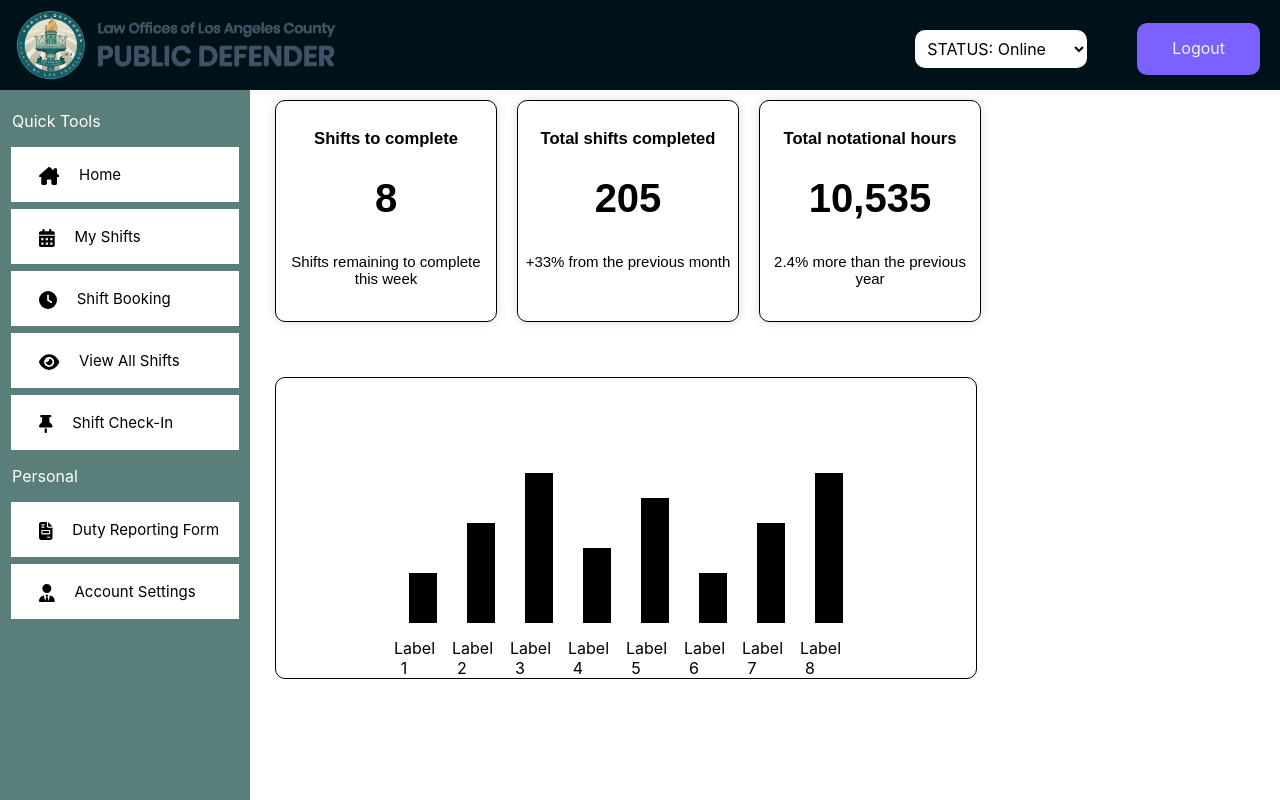
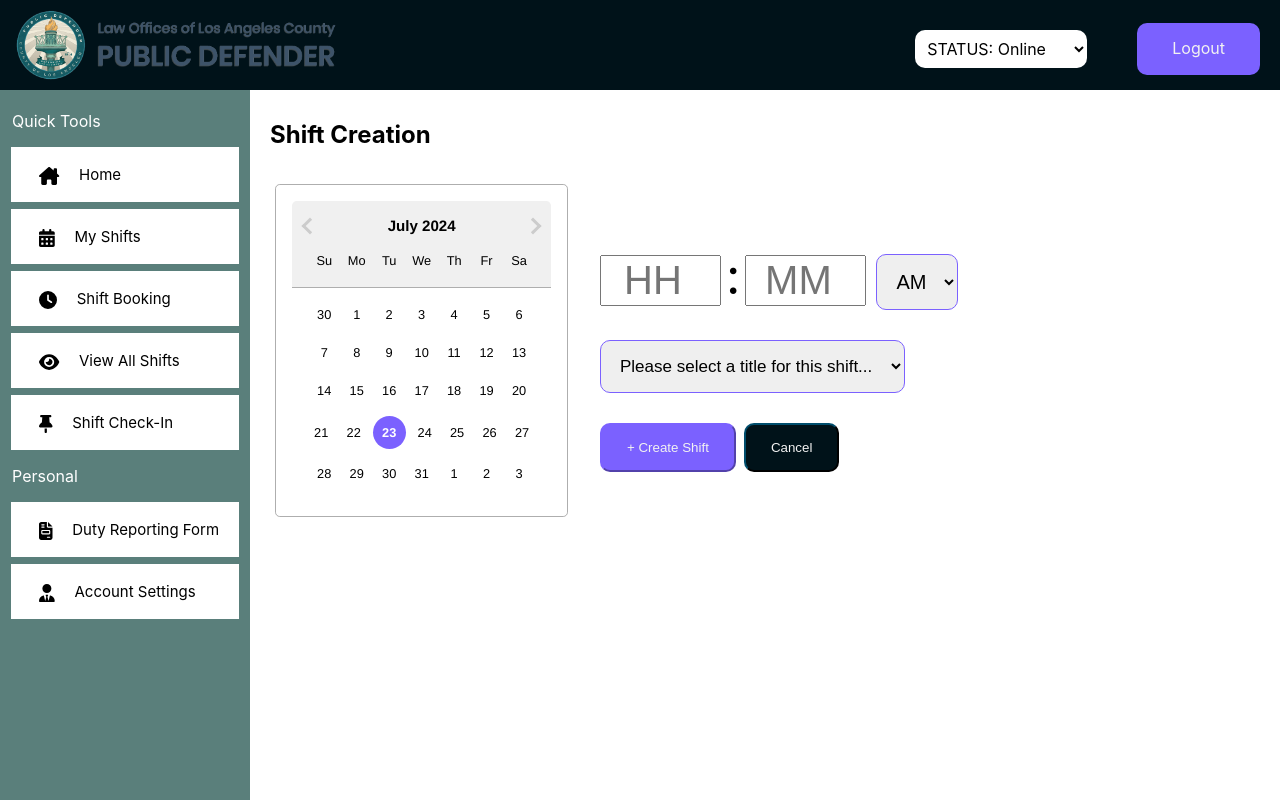
Before and after one commit to CalebThilmun/Public-Defender-React, a React (Create React App) app in the folder public-defender-react/: page / in a window 1280 px wide. Built offline with nearby package versions, Linux system fonts and the light colour scheme.

Commit message:
Shift title picker for shift creation

```diff
--- a/public-defender-react/src/create-shifts.js
+++ b/public-defender-react/src/create-shifts.js
@@ -29,7 +29,19 @@ export default function ShiftCreation() {
               <option value="AM">AM</option>
               <option value="PM">PM</option>
             </select>
-          </div>
+        </div>
+
+        <div id="shift-title-picker">
+        <select className="shift-title-picker">
+          <option value="">Please select a title for this shift...</option>
+          <option value="link1">Standard Weekday Day-Shift</option>
+          <option value="link2">Standard Weekday Night-Shift</option>
+          <option value="link3">Weekend Day-Shift</option>
+          <option value="link4">Weekend Night-shift</option>
+          <option value="link5">Special Over-Time Shift</option>
+        </select>
+
+        </div>
           <button className="new-shift-creation">+ Create Shift</button>
           <button className="cancel-shift-creation">Cancel</button>
     </div>
--- a/public-defender-react/src/index.js
+++ b/public-defender-react/src/index.js
@@ -1,7 +1,8 @@
 import React from 'react';
 import ReactDOM from 'react-dom';
 import HomeDashboard from './home-dashboard';
-//import ShiftBooking from './shift-booking';
+import ShiftBooking from './shift-booking';
+import ShiftCreation from './create-shifts';
 
 const root = document.getElementById('root');
 
@@ -9,7 +10,7 @@ if (root !== null) {
   const reactRoot = ReactDOM.createRoot(root);
   reactRoot.render(
     <React.StrictMode>
-      <HomeDashboard />
+      <ShiftCreation />
     </React.StrictMode>
   );
 }
--- a/public-defender-react/src/style.css
+++ b/public-defender-react/src/style.css
@@ -498,6 +498,12 @@ input[type=text], select {
     padding-bottom: 5px;
 }
 
+.shift-title-picker{
+    margin-left: 600px;
+    margin-top: 30px;
+    padding: 15px;
+}
+
 
 .assigned-shifts-table {
     border-bottom: 1px solid #5A7F7B;
```
